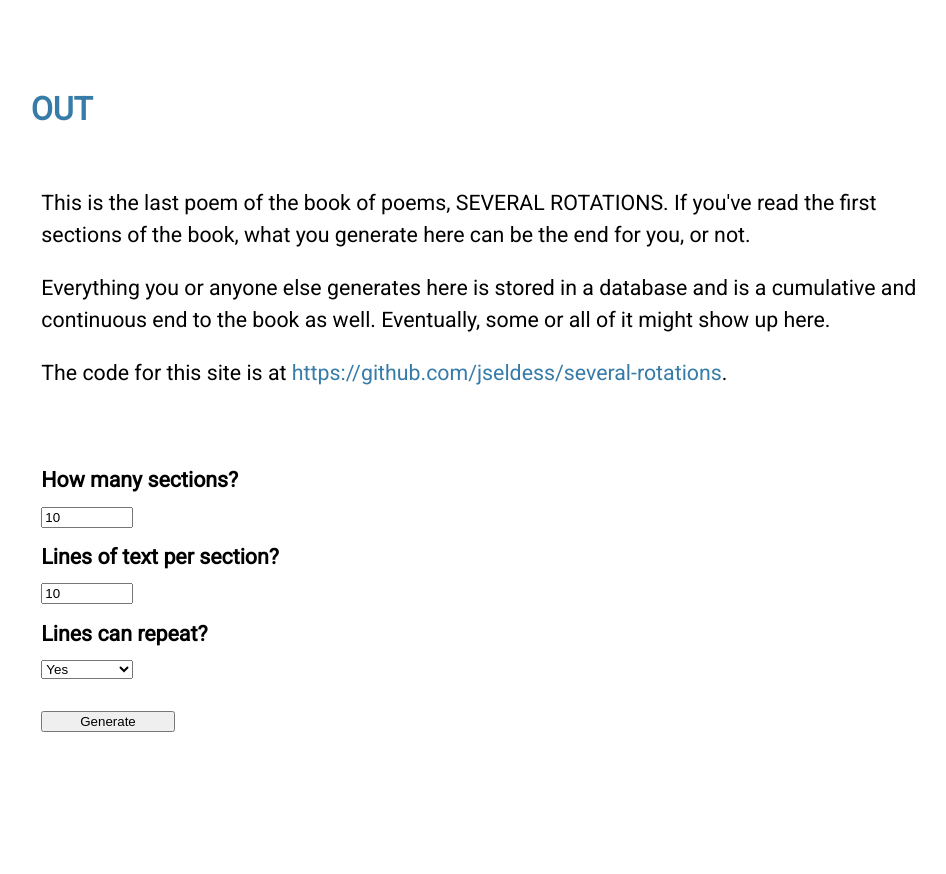
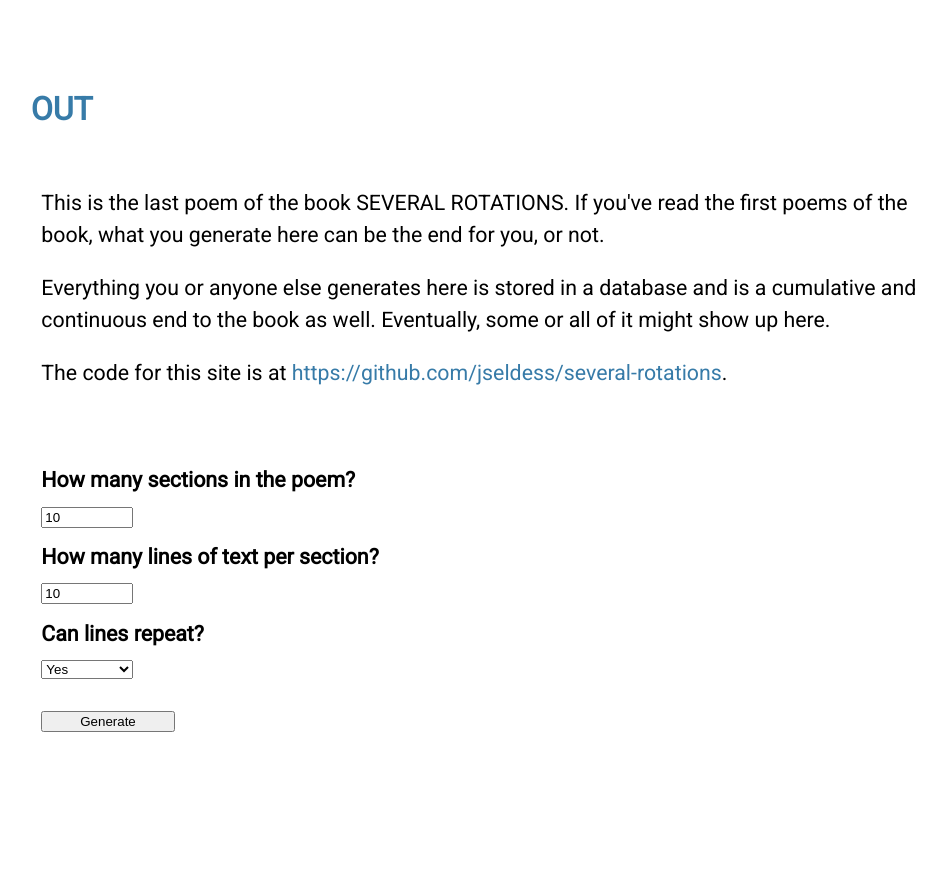
Before and after one commit to jseldess/several-rotations, a Python web app: template flask/templates/poem/index.html in a window 1280 px wide. Shown: the whole page, without its empty margins (140-1086 px from the left). Run offline with Jinja, Linux system fonts and the light colour scheme; the template is opened without the code that fills it, so the values that code supplies are empty.

Commit message:
Text changes on index

```diff
--- a/flask/templates/poem/index.html
+++ b/flask/templates/poem/index.html
@@ -4,18 +4,18 @@
 {% extends 'base.html' %}
 {% block content %}
   </br>
-  <p>This is the last poem of the book of poems, SEVERAL ROTATIONS. If you've read the first sections of the book, what you generate here can be the end for you, or not.</p>
+  <p>This is the last poem of the book SEVERAL ROTATIONS. If you've read the first poems of the book, what you generate here can be the end for you, or not.</p>
   <p>Everything you or anyone else generates here is stored in a database and is a cumulative and continuous end to the book as well. Eventually, some or all of it might show up here.</p>
   <p>The code for this site is at <a href="https://github.com/jseldess/several-rotations/tree/master/flask" target="_blank">https://github.com/jseldess/several-rotations</a>.</p>
   </br>
   <form method="post">
-    <label for="max_sections">How many sections?</label>
+    <label for="max_sections">How many sections in the poem?</label>
     <input name="max_sections" id="max_sections" type="number" value="10">
-    <label for="max_sections">Lines of text per section?</label>
+    <label for="max_sections">How many lines of text per section?</label>
     <input name="lines_per_section" id="lines_per_section" type="number" value="10" required>
     <!-- <label for="max_lines">Max lines of text?</label>
     <input name="max_lines" id="max_lines"> -->
-    <label for="repeat">Lines can repeat?</label>
+    <label for="repeat">Can lines repeat?</label>
     <select name="repeat">
       <option value="True" selected>Yes</option>
       <option value="False">No</option>
```
